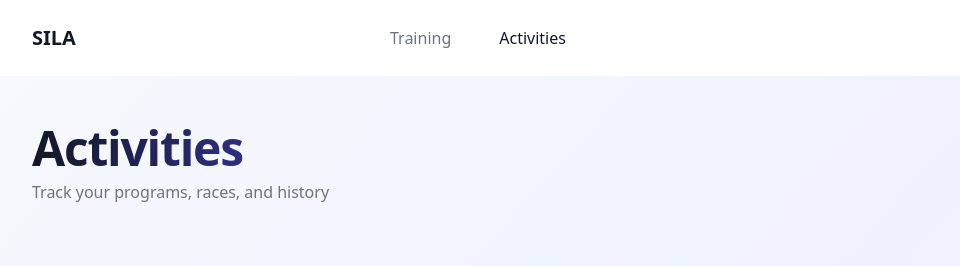
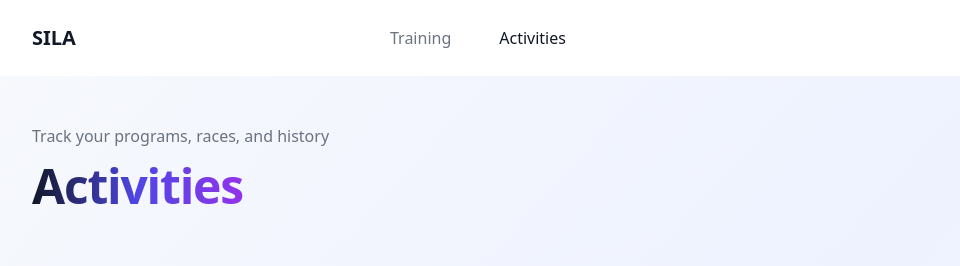
Before and after one commit to elizamilne/FitnessProject2850, a React (Vite) app in the folder frontend/: page /activities-page in a window 1280 px wide. Shown: the top 266 px of the page, without its empty margins (160-1120 px from the left). Built offline with nearby package versions, Linux system fonts and the light colour scheme; no server answers.

Commit message:
Highlighted pages' headings

```diff
--- a/frontend/src/features/activities/ActivitiesPage.jsx
+++ b/frontend/src/features/activities/ActivitiesPage.jsx
@@ -11,17 +11,19 @@ const ActivitiesPage = () => {
       <div className="w-[92%] lg:w-[70%] mx-auto py-12 space-y-16">
         {/* Header */}
         <div className="space-y-2">
-          <h2
-            className="text-5xl font-bold tracking-tight
-                         bg-gradient-to-r from-gray-900 via-indigo-600 to-purple-600
-                         bg-clip-text text-transparent"
-          >
-            Activities
-          </h2>
+          <div className="space-y-2">
+            <p className="text-gray-500 text-base">
+              Track your programs, races, and history
+            </p>
 
-          <p className="text-gray-500 text-base">
-            Track your programs, races, and history
-          </p>
+            <h1
+              className="inline-block text-5xl font-bold tracking-tight leading-tight
+                        bg-gradient-to-r from-gray-900 via-indigo-600 to-purple-600
+                        bg-clip-text text-transparent"
+            >
+              Activities
+            </h1>
+          </div>
         </div>
 
         {/* Programs */}
--- a/frontend/src/features/training/TrainingPage.jsx
+++ b/frontend/src/features/training/TrainingPage.jsx
@@ -63,13 +63,13 @@ const TrainingPage = () => {
                 : "Select a date"}
             </h1>
 
-            <h2
-              className="text-4xl font-bold tracking-tight
-                   bg-gradient-to-r from-gray-900 via-indigo-600 to-purple-600
-                   bg-clip-text text-transparent"
+            <h1
+              className="inline-block text-5xl font-bold tracking-tight leading-tight
+             bg-gradient-to-r from-gray-900 via-indigo-600 to-purple-600
+             bg-clip-text text-transparent"
             >
               Training
-            </h2>
+            </h1>
           </div>
         </div>
 
```
